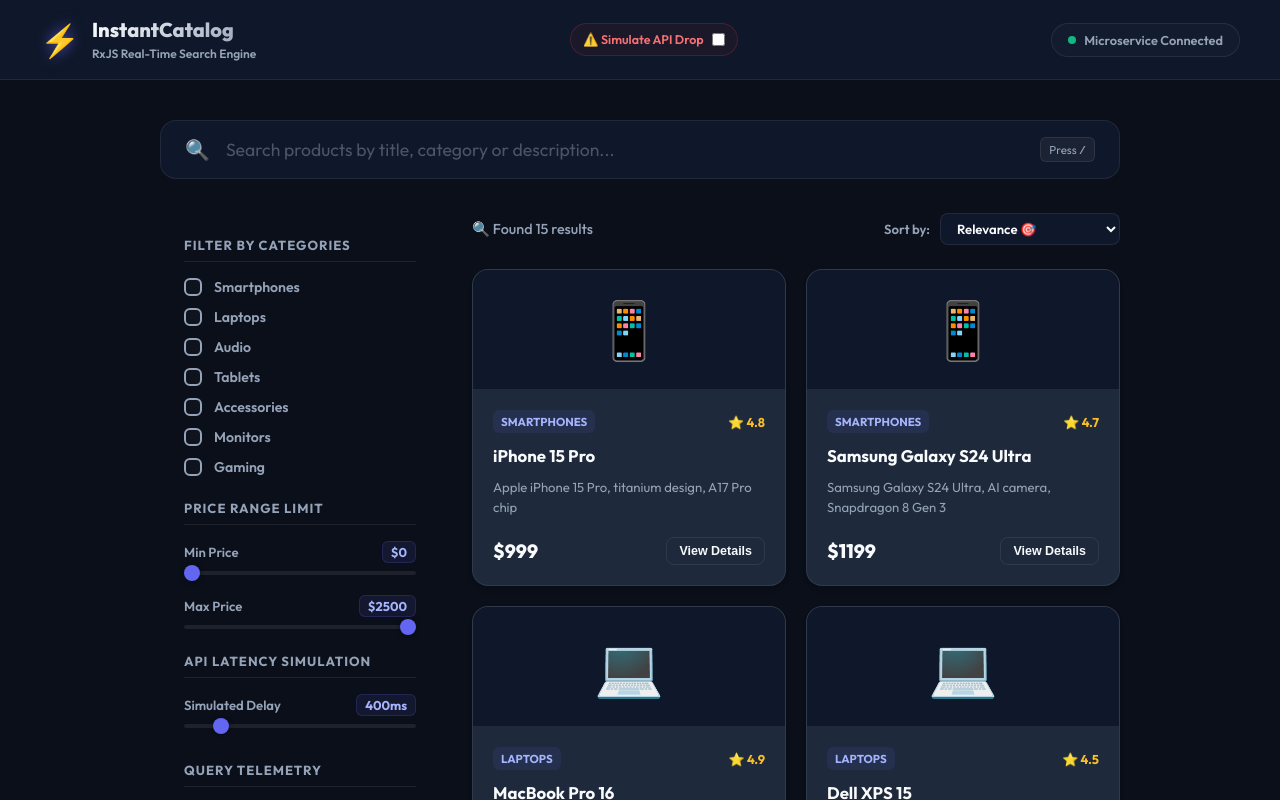
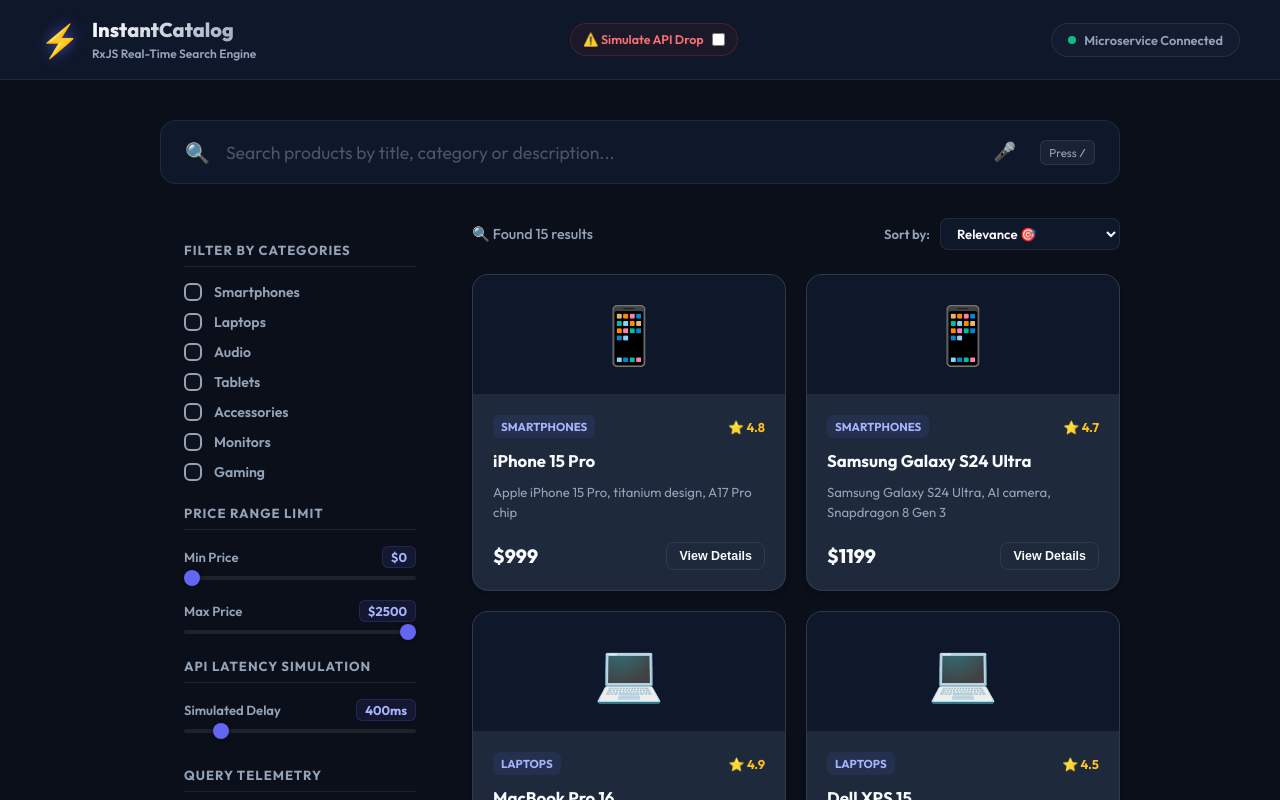
Before and after one commit to breakingthebot/realtime-search-rxjs, an Angular app: page / in a window 1280 px wide. Shown: the top 800 px of the page. Built offline with nearby package versions, Linux system fonts and the light colour scheme.

Commit message:
Implement voice search speech dictation integration using Web Speech API

```diff
--- a/src/app/app.css
+++ b/src/app/app.css
@@ -153,6 +153,37 @@
 
 .btn-clear-search:hover {
   color: var(--text-primary);
+}
+
+.btn-voice-search {
+  background: none;
+  border: none;
+  color: var(--text-secondary);
+  font-size: 1.15rem;
+  cursor: pointer;
+  padding: 4px;
+  margin-right: 4px;
+  transition: all 0.25s ease;
+  display: flex;
+  align-items: center;
+  border-radius: 50%;
+  position: relative;
+}
+
+.btn-voice-search:hover {
+  color: var(--text-primary);
+  transform: scale(1.15);
+}
+
+.btn-voice-search.listening {
+  color: #ef4444;
+  text-shadow: 0 0 10px rgba(239, 68, 68, 0.6);
+  animation: mic-pulse 1.2s infinite alternate;
+}
+
+@keyframes mic-pulse {
+  0% { transform: scale(1); filter: drop-shadow(0 0 2px rgba(239, 68, 68, 0.4)); }
+  100% { transform: scale(1.25); filter: drop-shadow(0 0 12px rgba(239, 68, 68, 0.8)); }
 }
 
 .keyboard-badge {
--- a/src/app/app.html
+++ b/src/app/app.html
@@ -45,6 +45,17 @@
         placeholder="Search products by title, category or description..."
         class="search-input"
       />
+
+      <!-- Voice Search microphone button -->
+      <button
+        *ngIf="isSpeechSupported()"
+        class="btn-voice-search"
+        [class.listening]="isListening()"
+        (mousedown)="$event.preventDefault(); toggleSpeechRecognition()"
+        title="Search by voice"
+      >
+        <span class="mic-icon">🎤</span>
+      </button>
 
       <!-- Clear button (only visible when query has text) -->
       <button
--- a/src/app/app.ts
+++ b/src/app/app.ts
@@ -69,6 +69,11 @@
   // List of available categories
   categoriesList = ['Smartphones', 'Laptops', 'Audio', 'Tablets', 'Accessories', 'Monitors', 'Gaming'];
 
+  // Voice Search states
+  isListening = signal<boolean>(false);
+  isSpeechSupported = signal<boolean>(false);
+  private recognition: any;
+
   // Scroll sentinel observer
   private observer?: IntersectionObserver;
 
@@ -90,6 +95,41 @@
       }
     } catch (e) {
       console.error('Failed to load search history:', e);
+    }
+
+    // Initialize Web Speech Recognition subsystem
+    try {
+      const SpeechRecognition = (window as any).SpeechRecognition || (window as any).webkitSpeechRecognition;
+      if (SpeechRecognition) {
+        this.isSpeechSupported.set(true);
+        this.recognition = new SpeechRecognition();
+        this.recognition.continuous = false;
+        this.recognition.lang = 'en-US';
+        this.recognition.interimResults = false;
+        this.recognition.maxAlternatives = 1;
+
+        this.recognition.onstart = () => {
+          this.isListening.set(true);
+        };
+
+        this.recognition.onend = () => {
+          this.isListening.set(false);
+        };
+
+        this.recognition.onerror = (err: any) => {
+          console.error('Speech recognition subsystem error: ', err);
+          this.isListening.set(false);
+        };
+
+        this.recognition.onresult = (event: any) => {
+          if (event.results && event.results[0] && event.results[0][0]) {
+            const transcript = event.results[0][0].transcript;
+            this.triggerSearch(transcript);
+          }
+        };
+      }
+    } catch (e) {
+      console.warn('Web Speech API is not supported in this client environment:', e);
     }
 
     const query$ = this.querySubject.pipe(
@@ -259,6 +299,20 @@
     this.querySubject.next(value);
   }
 
+  toggleSpeechRecognition(): void {
+    if (!this.isSpeechSupported() || !this.recognition) return;
+
+    if (this.isListening()) {
+      this.recognition.stop();
+    } else {
+      try {
+        this.recognition.start();
+      } catch (e) {
+        console.error('Speech recognition activation error:', e);
+      }
+    }
+  }
+
   recordLatency(query: string, duration: number, isCacheHit: boolean): void {
     const label = query.trim() ? `"${query}"` : 'All Products Query';
     const newLog = { query: label, duration, isCacheHit };
```
Also changed, not shown: 1 other file (tests, documents, lock files or other folders).
